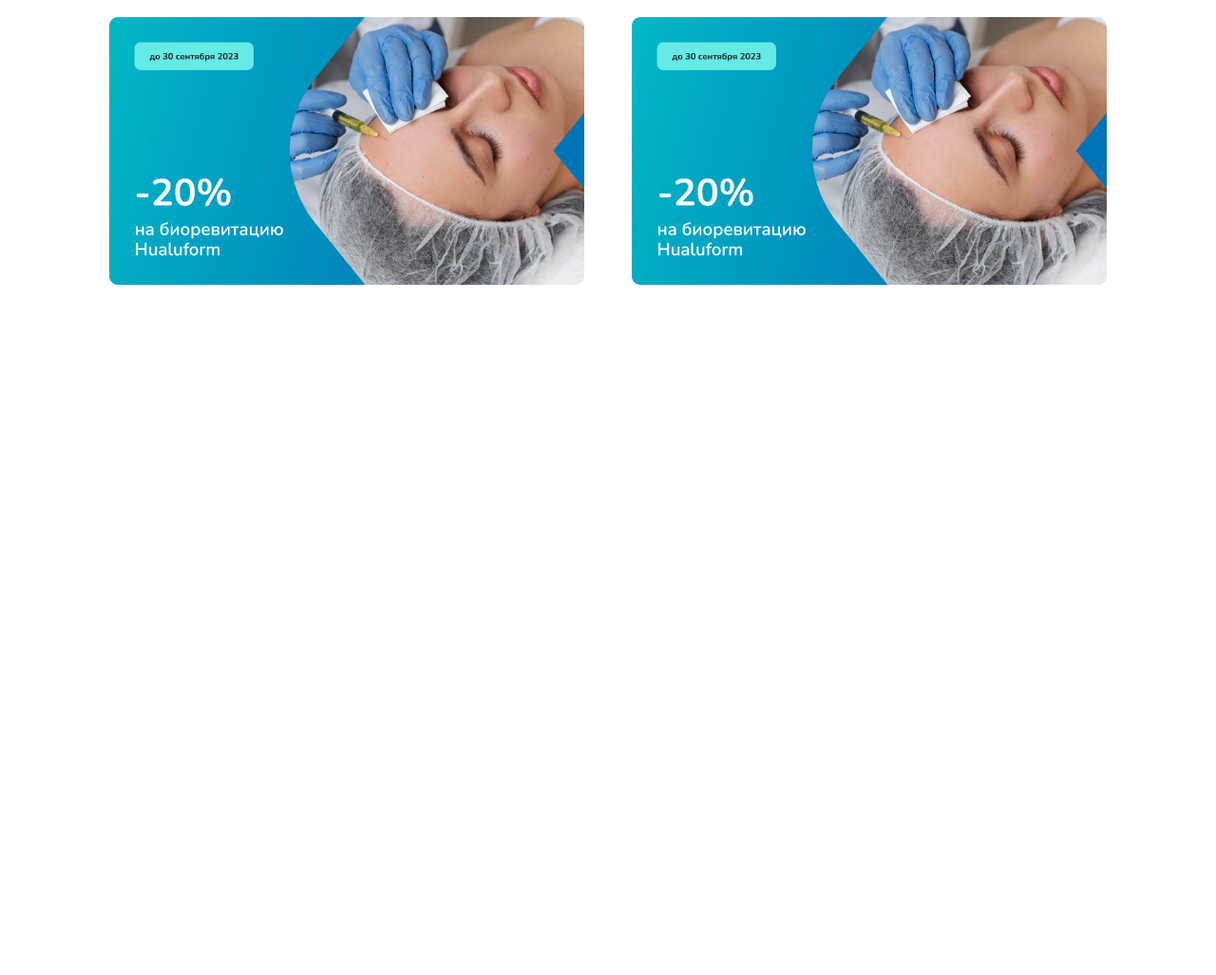
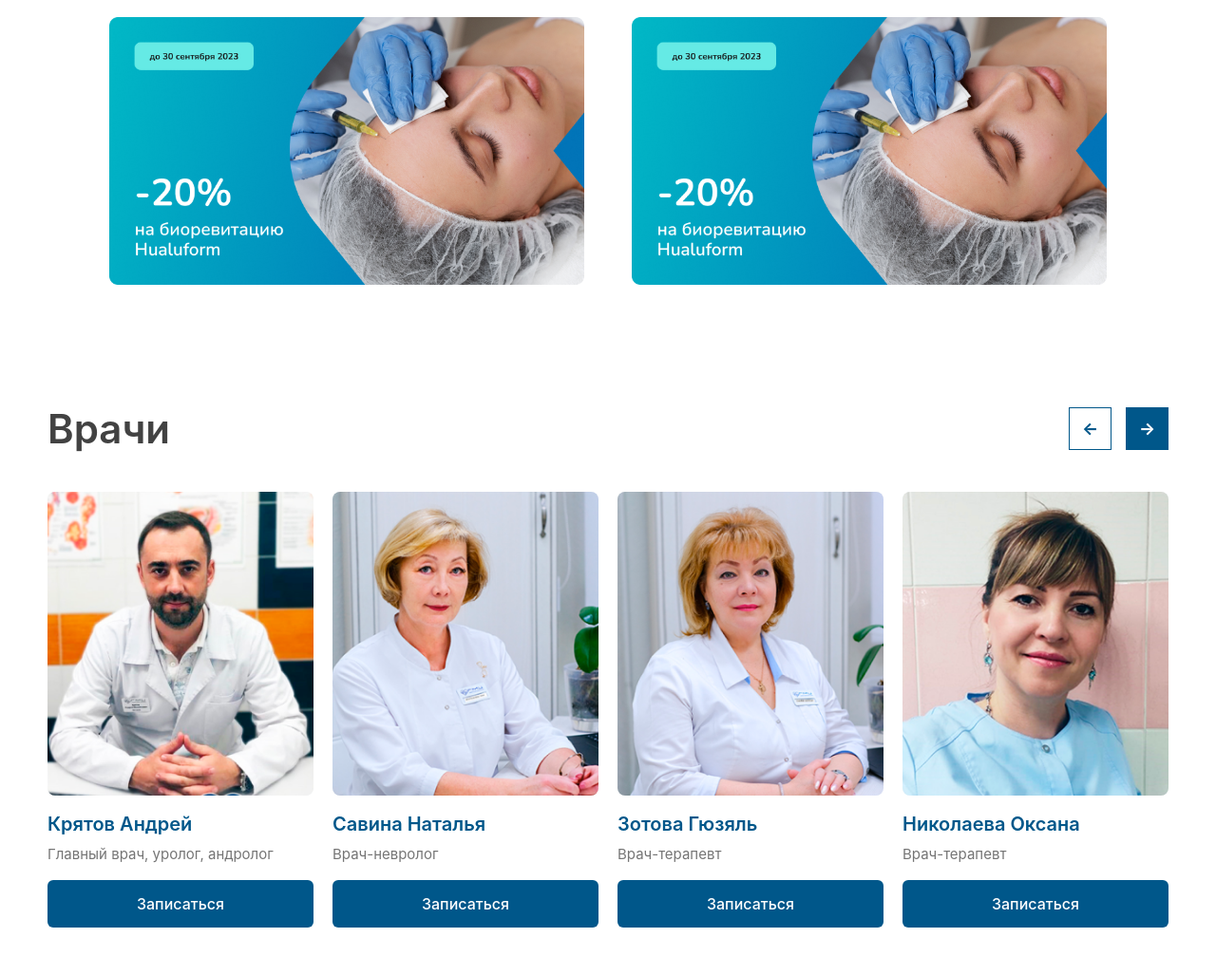
Before and after one commit to allastar09/Exam-project-repo, a website: page src/page2.html in a window 1280 px wide. Shown: the part 3712-4739 px from the top of the page at 95% size. Before the commit the page ends 4012 px from the top, so only its background shows below. Drawn offline with nearby package versions, Linux system fonts and the light colour scheme; files that its build step writes are made by us from their sources.

Commit message:
very easy

```diff
--- a/src/page2.html
+++ b/src/page2.html
@@ -381,6 +381,80 @@
                     </div>
                 </div>
             </section>
+
+            <section class="max-w-350 m-auto mt-[70px] p-[20px] lg:p-[50px] bg-white">
+    <div class="flex flex-col gap-y-[35px]">
+
+        <div class="flex items-center justify-between">
+            <h1 class="text-[#424242] text-[32px] lg:text-[42px] font-[600]">Врачи</h1>
+
+            <div class="flex gap-[15px]">
+                <button class="w-[45px] h-[45px] border-[1.5px] border-solid border-[#00578A] flex items-center justify-center text-[#00578A] font-bold text-[18px]">
+                    ←
+                </button>
+                <button class="w-[45px] h-[45px] bg-[#00578A] flex items-center justify-center text-white font-bold text-[18px]">
+                 →
+                </button>
+            </div>
+        </div>
+
+        <div class="flex lg:grid lg:grid-cols-4 gap-[20px] overflow-x-auto pb-[15px] lg:pb-0">
+
+            <div class="flex flex-col gap-y-[15px] shrink-0 w-[280px] lg:w-auto">
+                <div class="w-full h-[320px] rounded-[8px] overflow-hidden bg-[#F4F8FA]">
+                    <img src="./image2/photo.png" alt="Крятов Андрей" class="w-full h-full">
+                </div>
+                <div class="flex flex-col gap-y-[6px]">
+                    <h3 class="text-[#00578A] text-[20px] font-[600]">Крятов Андрей</h3>
+                    <p class="text-[#757575] text-[15px]">Главный врач, уролог, андролог</p>
+                </div>
+                <button class="w-full h-[50px] bg-[#00578A] text-white text-[16px] font-[500] rounded-[6px] mt-auto">
+                    Записаться
+                </button>
+            </div>
+
+            <div class="flex flex-col gap-y-[15px] shrink-0 w-[280px] lg:w-auto">
+                <div class="w-full h-[320px] rounded-[8px] overflow-hidden bg-[#F4F8FA]">
+                    <img src="./image2/photo (1).png" alt="Савина Наталья" class="w-full h-full">
+                </div>
+                <div class="flex flex-col gap-y-[6px]">
+                    <h3 class="text-[#00578A] text-[20px] font-[600]">Савина Наталья</h3>
+                    <p class="text-[#757575] text-[15px]">Врач-невролог</p>
+                </div>
+                <button class="w-full h-[50px] bg-[#00578A] text-white text-[16px] font-[500] rounded-[6px] mt-auto">
+                    Записаться
+                </button>
+            </div>
+
+            <div class="flex flex-col gap-y-[15px] shrink-0 w-[280px] lg:w-auto">
+                <div class="w-full h-[320px] rounded-[8px] overflow-hidden bg-[#F4F8FA]">
+                    <img src="./image2/image 47.png" alt="Зотова Гюзяль" class="w-full h-full">
+                </div>
+                <div class="flex flex-col gap-y-[6px]">
+                    <h3 class="text-[#00578A] text-[20px] font-[600]">Зотова Гюзяль</h3>
+                    <p class="text-[#757575] text-[15px]">Врач-терапевт</p>
+                </div>
+                <button class="w-full h-[50px] bg-[#00578A] text-white text-[16px] font-[500] rounded-[6px] mt-auto">
+                    Записаться
+                </button>
+            </div>
+
+            <div class="flex flex-col gap-y-[15px] shrink-0 w-[280px] lg:w-auto">
+                <div class="w-full h-[320px] rounded-[8px] overflow-hidden bg-[#F4F8FA]">
+                    <img src="./image2/image 8.png" alt="Николаева Оксана" class="w-full h-full">
+                </div>
+                <div class="flex flex-col gap-y-[6px]">
+                    <h3 class="text-[#00578A] text-[20px] font-[600]">Николаева Оксана</h3>
+                    <p class="text-[#757575] text-[15px]">Врач-терапевт</p>
+                </div>
+                <button class="w-full h-[50px] bg-[#00578A] text-white text-[16px] font-[500] rounded-[6px] mt-auto">
+                    Записаться
+                </button>
+            </div>
+
+        </div>
+    </div>
+</section>
     </main>
 </body>
 </html>
```
Also changed, not shown: src/image2/image 47.png (added), src/image2/image 8.png (added), src/image2/photo (1).png (added), src/image2/photo.png (added).
